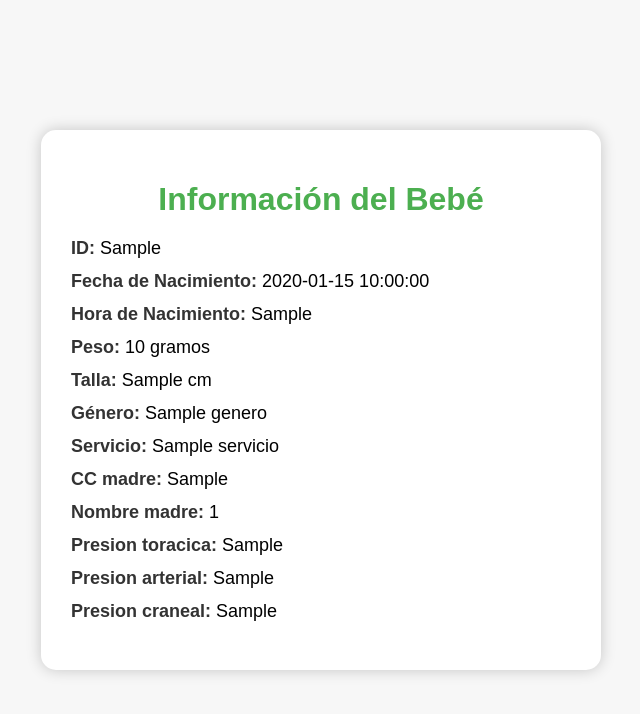
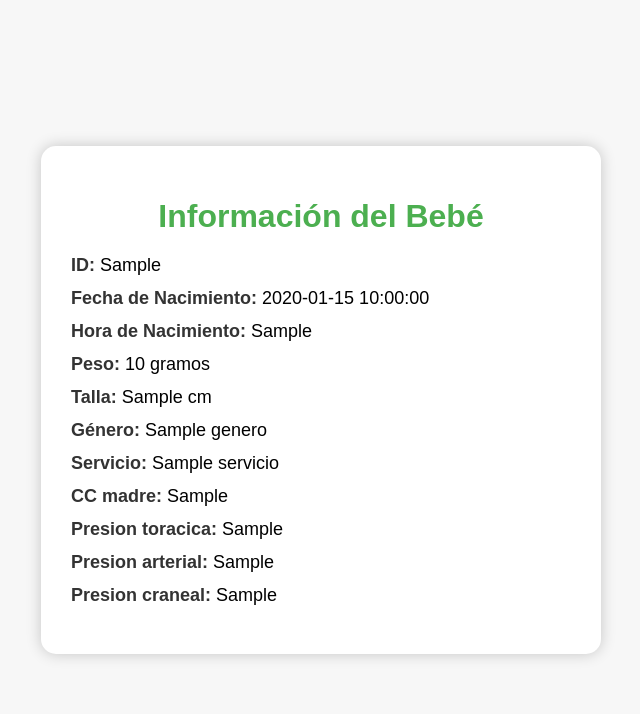
Before and after one commit to C9rol1ne/baby_web_app, a Flask app: template templates/bebe.html in a window 1280 px wide. Shown: the top 714 px of the page, without its empty margins (319-959 px from the left). Run offline with Flask 3, Linux system fonts and the light colour scheme; the template is opened without the code that fills it: most values are stand-ins (such as "Sample title", 1, 10 or a date in 2020).

Commit message:
edited bebe.html

```diff
--- a/templates/bebe.html
+++ b/templates/bebe.html
@@ -52,11 +52,10 @@
             <li><span class="label">Talla:</span> {{ bebe.Talla_cm }} cm</li>
             <li><span class="label">Género:</span> {{ bebe.Genero }}</li>
             <li><span class="label">Servicio:</span> {{ bebe.Servicio }}</li>
-            <li><span class="label">CC madre:</span> {{ bebe.cedula_madre}}</li>
-            <li><span class="label">Nombre madre:</span> {{ bebe.madre_id}}</li>
-            <li><span class="label">Presion toracica:</span> {{ bebe.presion_toracica}}</li>
-            <li><span class="label">Presion arterial:</span> {{ bebe.presion_arterial}}</li>
-            <li><span class="label">Presion craneal:</span> {{ bebe.presion_craneal}}</li>
+            <li><span class="label">CC madre:</span> {{ bebe.Madre_Numero_identificacion}}</li>
+            <li><span class="label">Presion toracica:</span> {{ bebe.presion_toracica_mmHg}}</li>
+            <li><span class="label">Presion arterial:</span> {{ bebe.presion_arterial_mmHg}}</li>
+            <li><span class="label">Presion craneal:</span> {{ bebe.presion_craneal_mmHg}}</li>
         </ul>
     </div>
 </body>
```
